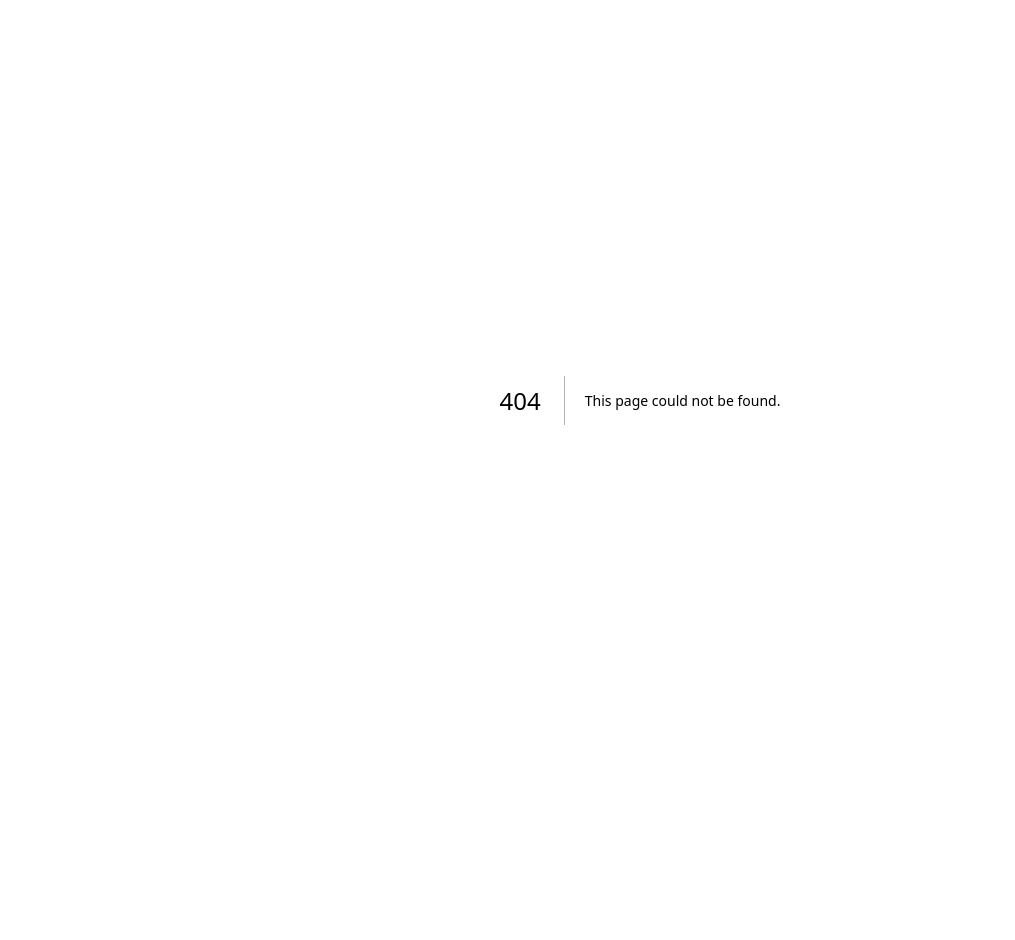
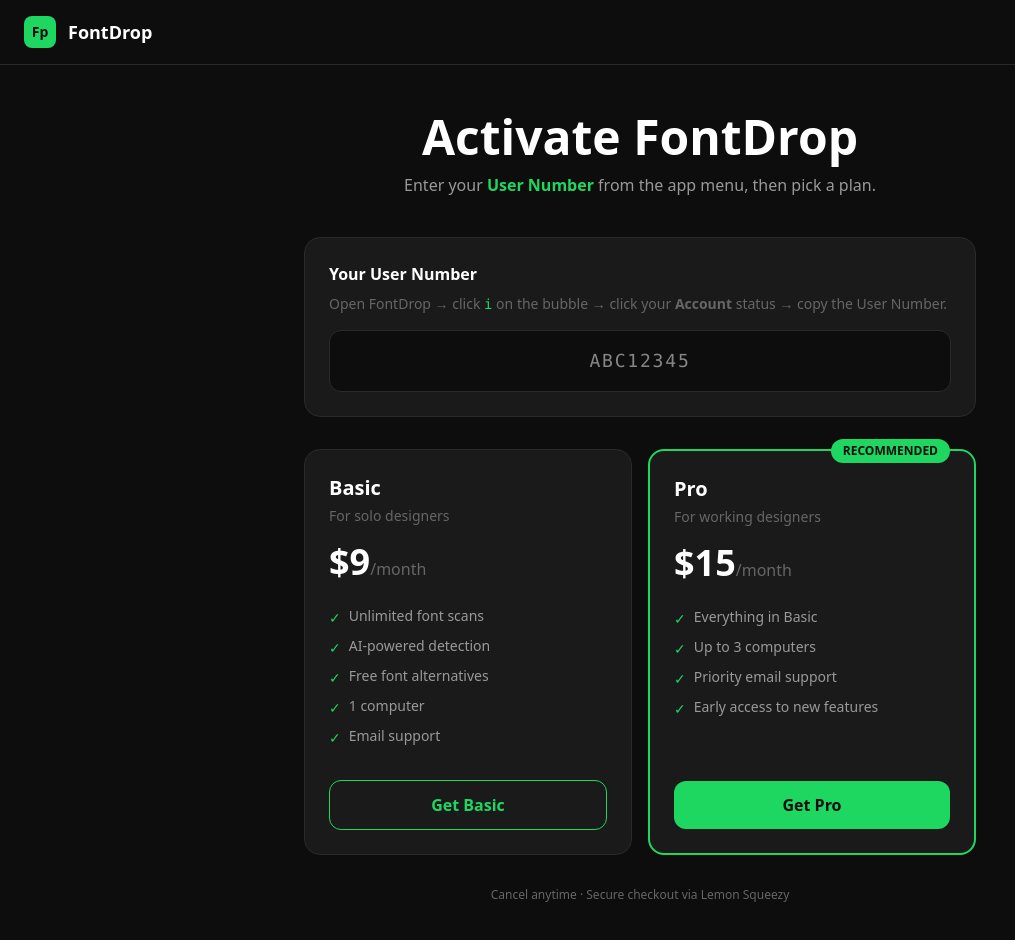
Before and after one commit to yairsabag/popupfont-web, a Next.js app: page /activate in a window 1280 px wide. Before the commit this address had no page. Shown: the top 940 px of the page, without its empty margins (0-1015 px from the left). Before the commit the page ends 800 px from the top, so only its background shows below. Built offline with nearby package versions, Linux system fonts and the light colour scheme.

Commit message:
Add /activate page for license purchase

```diff
--- /dev/null
+++ b/src/app/activate/page.tsx
@@ -0,0 +1,131 @@
+'use client';
+export const dynamic = 'force-dynamic';
+
+import { useState, useEffect } from 'react';
+import { useSearchParams } from 'next/navigation';
+
+const BASIC_VARIANT = '1575477';
+const PRO_VARIANT   = '1575461';
+const STORE_NAME    = 'fontdrop'; // fontdrop.lemonsqueezy.com
+
+export default function ActivatePage() {
+  const searchParams = useSearchParams();
+  const [userNumber, setUserNumber] = useState('');
+  const [error, setError] = useState('');
+
+  // Pre-fill from URL: /activate?u=ABC12345
+  useEffect(() => {
+    const u = searchParams.get('u');
+    if (u) setUserNumber(u);
+  }, [searchParams]);
+
+  const validateAndCheckout = (variantId: string) => {
+    const trimmed = userNumber.trim().toUpperCase();
+    if (trimmed.length < 6) {
+      setError('Please enter your User Number (8 characters from the app menu).');
+      return;
+    }
+    setError('');
+    // Lemon Squeezy checkout URL with custom data
+    const BASIC_URL = 'https://fontdrop.lemonsqueezy.com/checkout/buy/5de67aa7-9c47-4908-8047-a467f5495528';
+    const PRO_URL   = 'https://fontdrop.lemonsqueezy.com/checkout/buy/5aa28641-c2a7-453b-9584-c6030879547e';
+    const baseUrl = variantId === BASIC_VARIANT ? BASIC_URL : PRO_URL;
+    const checkoutUrl =
+      `${baseUrl}?checkout[custom][user_id]=${encodeURIComponent(trimmed)}` +
+      `&checkout[custom][device_id]=${encodeURIComponent(trimmed)}`;
+    window.location.href = checkoutUrl;
+  };
+
+  return (
+    <div className="min-h-screen bg-[#0d0d0d] flex flex-col">
+      {/* Nav */}
+      <nav className="border-b border-[#2a2a2a] px-6 py-4">
+        <a href="/" className="flex items-center gap-3 w-fit">
+          <div className="w-8 h-8 bg-[#1ed760] rounded-lg flex items-center justify-center text-[#0d0d0d] font-black text-sm">Fp</div>
+          <span className="text-white font-bold text-lg">FontDrop</span>
+        </a>
+      </nav>
+
+      <div className="flex-1 flex items-center justify-center px-6 py-12">
+        <div className="w-full max-w-2xl">
+          <h1 className="text-4xl md:text-5xl font-black text-white text-center mb-3">
+            Activate FontDrop
+          </h1>
+          <p className="text-[#999] text-center mb-10">
+            Enter your <span className="text-[#1ed760] font-semibold">User Number</span> from the app menu, then pick a plan.
+          </p>
+
+          {/* User Number Input */}
+          <div className="bg-[#1a1a1a] border border-[#2a2a2a] rounded-2xl p-6 mb-8">
+            <label className="block text-white font-semibold mb-2">Your User Number</label>
+            <p className="text-[#666] text-sm mb-4">
+              Open FontDrop → click <code className="text-[#1ed760]">i</code> on the bubble → click your <strong>Account</strong> status → copy the User Number.
+            </p>
+            <input
+              type="text"
+              value={userNumber}
+              onChange={(e) => setUserNumber(e.target.value.toUpperCase())}
+              placeholder="ABC12345"
+              maxLength={16}
+              className="w-full px-4 py-4 bg-[#0d0d0d] border border-[#2a2a2a] rounded-xl text-white font-mono text-lg tracking-widest text-center focus:outline-none focus:border-[#1ed760] transition"
+            />
+            {error && <p className="text-red-400 text-sm mt-3">{error}</p>}
+          </div>
+
+          {/* Plans */}
+          <div className="grid md:grid-cols-2 gap-4">
+            {/* Basic */}
+            <div className="bg-[#1a1a1a] border border-[#2a2a2a] rounded-2xl p-6 flex flex-col">
+              <h3 className="text-white font-bold text-xl mb-1">Basic</h3>
+              <p className="text-[#666] text-sm mb-4">For solo designers</p>
+              <div className="mb-6">
+                <span className="text-white text-4xl font-black">$9</span>
+                <span className="text-[#666]">/month</span>
+              </div>
+              <ul className="space-y-2 mb-8 flex-1">
+                <li className="text-[#999] text-sm flex items-start gap-2"><span className="text-[#1ed760] mt-0.5">✓</span> Unlimited font scans</li>
+                <li className="text-[#999] text-sm flex items-start gap-2"><span className="text-[#1ed760] mt-0.5">✓</span> AI-powered detection</li>
+                <li className="text-[#999] text-sm flex items-start gap-2"><span className="text-[#1ed760] mt-0.5">✓</span> Free font alternatives</li>
+                <li className="text-[#999] text-sm flex items-start gap-2"><span className="text-[#1ed760] mt-0.5">✓</span> 1 computer</li>
+                <li className="text-[#999] text-sm flex items-start gap-2"><span className="text-[#1ed760] mt-0.5">✓</span> Email support</li>
+              </ul>
+              <button
+                onClick={() => validateAndCheckout(BASIC_VARIANT)}
+                className="w-full py-3 border border-[#1ed760] text-[#1ed760] font-bold rounded-xl hover:bg-[#1ed760] hover:text-[#0d0d0d] transition"
+              >
+                Get Basic
+              </button>
+            </div>
+
+            {/* Pro */}
+            <div className="bg-[#1a1a1a] border-2 border-[#1ed760] rounded-2xl p-6 flex flex-col relative">
+              <span className="absolute -top-3 right-6 bg-[#1ed760] text-[#0d0d0d] text-xs font-bold px-3 py-1 rounded-full">RECOMMENDED</span>
+              <h3 className="text-white font-bold text-xl mb-1">Pro</h3>
+              <p className="text-[#666] text-sm mb-4">For working designers</p>
+              <div className="mb-6">
+                <span className="text-white text-4xl font-black">$15</span>
+                <span className="text-[#666]">/month</span>
+              </div>
+              <ul className="space-y-2 mb-8 flex-1">
+                <li className="text-[#999] text-sm flex items-start gap-2"><span className="text-[#1ed760] mt-0.5">✓</span> Everything in Basic</li>
+                <li className="text-[#999] text-sm flex items-start gap-2"><span className="text-[#1ed760] mt-0.5">✓</span> Up to 3 computers</li>
+                <li className="text-[#999] text-sm flex items-start gap-2"><span className="text-[#1ed760] mt-0.5">✓</span> Priority email support</li>
+                <li className="text-[#999] text-sm flex items-start gap-2"><span className="text-[#1ed760] mt-0.5">✓</span> Early access to new features</li>
+              </ul>
+              <button
+                onClick={() => validateAndCheckout(PRO_VARIANT)}
+                className="w-full py-3 bg-[#1ed760] text-[#0d0d0d] font-bold rounded-xl hover:bg-[#1ab854] transition"
+              >
+                Get Pro
+              </button>
+            </div>
+          </div>
+
+          <p className="text-[#666] text-xs text-center mt-8">
+            Cancel anytime · Secure checkout via Lemon Squeezy
+          </p>
+        </div>
+      </div>
+    </div>
+  );
+}
```
